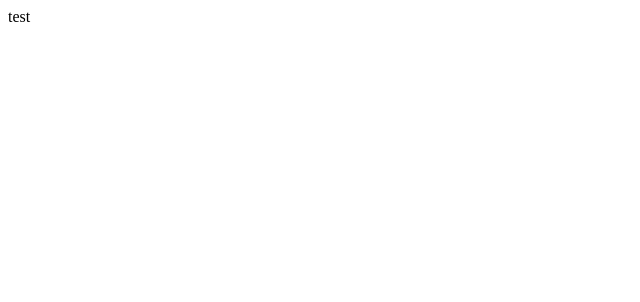
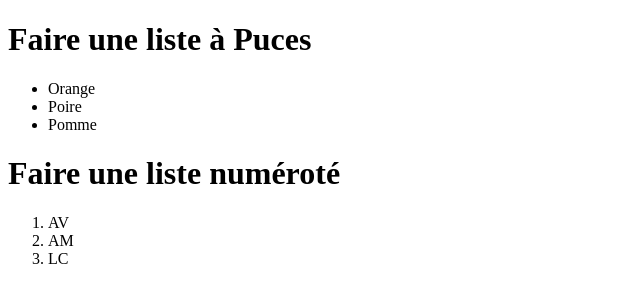
Before and after one commit to jesocr34/site, a plain HTML site: page index.html in a window 1280 px wide. Shown: the whole page, without its empty margins (0-640 px from the left). Drawn offline with Linux system fonts and the light colour scheme.

Commit message:
création de liste

```diff
--- a/index.html
+++ b/index.html
@@ -1,2 +1,24 @@
 <!DOCTYPE html>
-test
+<HEAD>
+	<TITLE> Textes </TITLE>
+	<meta charset = "UTF-8">
+	<link rel="stylesheet" href="global.css">
+</HEAD>
+
+<body>
+<h1>Faire une liste à Puces</h1>
+
+<ul>
+	<li> Orange </li>
+	<li> Poire	</li>
+	<li> Pomme	</li>
+</ul>
+
+<h1>Faire une liste numéroté </h1>
+<ol>
+	<li> AV </li>
+	<li> AM	</li>
+	<li> LC	</li>
+</ol>
+
+</body>
```
